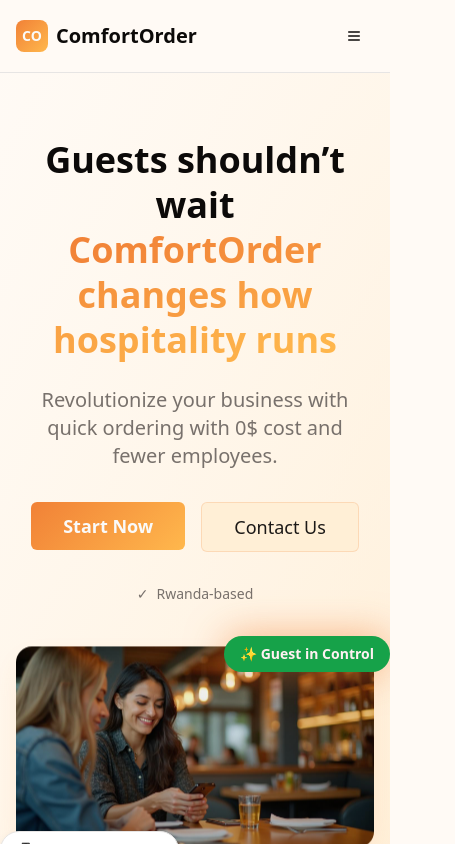
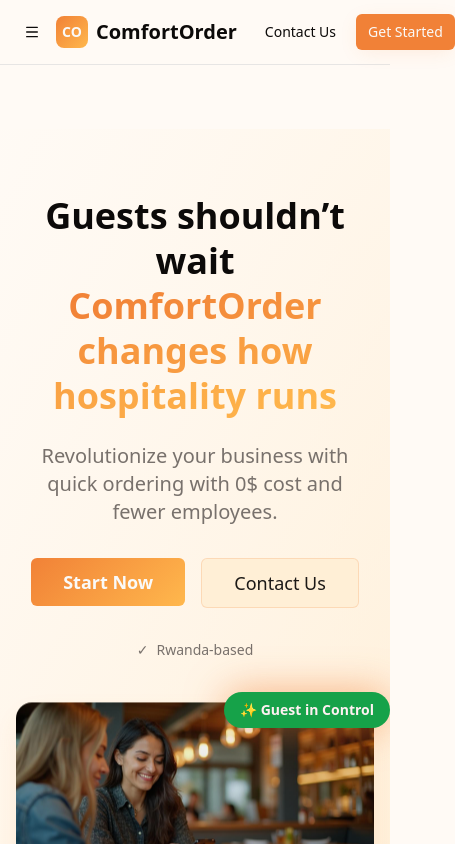
Before and after one commit to bilyv/comfortorder, a React (Vite) app: page / in a window 390 px wide. Shown: the top 844 px of the page, 455 px wide, since content can reach past the window. Built offline with nearby package versions, Linux system fonts and the light colour scheme.

Commit message:
Refactor header and add spacing
Update the header component to use a new structure with navigation links, dropdowns, and a mobile menu. Add spacing between the navbar and the hero section.

```diff
--- a/src/components/Header.tsx
+++ b/src/components/Header.tsx
@@ -1,66 +1,259 @@
-import { useState } from "react";
+import { BookOpenIcon, InfoIcon, LifeBuoyIcon } from "lucide-react";
+import Logo from "@/components/ui/logo";
+import { cn } from "@/lib/utils";
 import { Button } from "@/components/ui/button";
-import { Tabs, TabsList, TabsTrigger } from "@/components/ui/tabs";
-import { Sheet, SheetContent, SheetTrigger } from "@/components/ui/sheet";
-import { Menu } from "lucide-react";
+import {
+  NavigationMenu,
+  NavigationMenuContent,
+  NavigationMenuItem,
+  NavigationMenuLink,
+  NavigationMenuList,
+  NavigationMenuTrigger,
+} from "@/components/ui/navigation-menu";
+import {
+  Popover,
+  PopoverContent,
+  PopoverTrigger,
+} from "@/components/ui/popover";
 import ContactModal from "@/components/ContactModal";
+
+// Navigation links array to be used in both desktop and mobile menus
+const navigationLinks = [
+  {
+    label: "Services",
+    submenu: true,
+    type: "description",
+    items: [
+      {
+        href: "#",
+        label: "Quick Ordering",
+        description: "Fast and efficient ordering system for guests.",
+      },
+      {
+        href: "#",
+        label: "Staff Management",
+        description: "Reduce staff workload with automated processes.",
+      },
+      {
+        href: "#",
+        label: "Analytics",
+        description: "Track performance and guest satisfaction.",
+      },
+    ],
+  },
+  {
+    label: "Solutions",
+    submenu: true,
+    type: "simple",
+    items: [
+      { href: "#", label: "For Restaurants" },
+      { href: "#", label: "For Hotels" },
+      { href: "#", label: "For Cafes" },
+      { href: "#", label: "For Bars" },
+    ],
+  },
+  {
+    label: "Resources",
+    submenu: true,
+    type: "icon",
+    items: [
+      { href: "#", label: "Getting Started", icon: "BookOpenIcon" },
+      { href: "#", label: "Support", icon: "LifeBuoyIcon" },
+      { href: "#", label: "About Us", icon: "InfoIcon" },
+    ],
+  },
+];
+
 const Header = () => {
-  const [isOpen, setIsOpen] = useState(false);
+  return (
+    <header className="bg-background/95 backdrop-blur-sm border-b border-border sticky top-0 z-50 px-4 md:px-6">
+      <div className="flex h-16 items-center justify-between gap-4">
+        {/* Left side */}
+        <div className="flex items-center gap-2">
+          {/* Mobile menu trigger */}
+          <Popover>
+            <PopoverTrigger asChild>
+              <Button
+                className="group size-8 md:hidden"
+                variant="ghost"
+                size="icon"
+              >
+                <svg
+                  className="pointer-events-none"
+                  width={16}
+                  height={16}
+                  viewBox="0 0 24 24"
+                  fill="none"
+                  stroke="currentColor"
+                  strokeWidth="2"
+                  strokeLinecap="round"
+                  strokeLinejoin="round"
+                  xmlns="http://www.w3.org/2000/svg"
+                >
+                  <path
+                    d="M4 12L20 12"
+                    className="origin-center -translate-y-[7px] transition-all duration-300 ease-[cubic-bezier(.5,.85,.25,1.1)] group-aria-expanded:translate-x-0 group-aria-expanded:translate-y-0 group-aria-expanded:rotate-[315deg]"
+                  />
+                  <path
+                    d="M4 12H20"
+                    className="origin-center transition-all duration-300 ease-[cubic-bezier(.5,.85,.25,1.8)] group-aria-expanded:rotate-45"
+                  />
+                  <path
+                    d="M4 12H20"
+                    className="origin-center translate-y-[7px] transition-all duration-300 ease-[cubic-bezier(.5,.85,.25,1.1)] group-aria-expanded:translate-y-0 group-aria-expanded:rotate-[135deg]"
+                  />
+                </svg>
+              </Button>
+            </PopoverTrigger>
+            <PopoverContent align="start" className="w-64 p-1 md:hidden">
+              <NavigationMenu className="max-w-none *:w-full">
+                <NavigationMenuList className="flex-col items-start gap-0 md:gap-2">
+                  {navigationLinks.map((link, index) => (
+                    <NavigationMenuItem key={index} className="w-full">
+                      {link.submenu ? (
+                        <>
+                          <div className="text-muted-foreground px-2 py-1.5 text-xs font-medium">
+                            {link.label}
+                          </div>
+                          <ul>
+                            {link.items.map((item, itemIndex) => (
+                              <li key={itemIndex}>
+                                <NavigationMenuLink
+                                  href={item.href}
+                                  className="py-1.5"
+                                >
+                                  {item.label}
+                                </NavigationMenuLink>
+                              </li>
+                            ))}
+                          </ul>
+                        </>
+                       ) : null}
+                      {/* Add separator between different types of items */}
+                      {index < navigationLinks.length - 1 &&
+                        // Show separator if:
+                        // 1. One is submenu and one is simple link OR
+                        // 2. Both are submenus but with different types
+                        ((!link.submenu &&
+                          navigationLinks[index + 1].submenu) ||
+                          (link.submenu &&
+                            !navigationLinks[index + 1].submenu) ||
+                          (link.submenu &&
+                            navigationLinks[index + 1].submenu &&
+                            link.type !== navigationLinks[index + 1].type)) && (
+                          <div
+                            role="separator"
+                            aria-orientation="horizontal"
+                            className="bg-border -mx-1 my-1 h-px w-full"
+                          />
+                        )}
+                    </NavigationMenuItem>
+                  ))}
+                </NavigationMenuList>
+              </NavigationMenu>
+            </PopoverContent>
+          </Popover>
+          {/* Main nav */}
+          <div className="flex items-center gap-6">
+            <a href="#" className="text-primary hover:text-primary/90">
+              <Logo />
+            </a>
+            {/* Navigation menu */}
+            <NavigationMenu className="max-md:hidden">
+              <NavigationMenuList className="gap-2">
+                {navigationLinks.map((link, index) => (
+                  <NavigationMenuItem key={index}>
+                    {link.submenu ? (
+                      <>
+                        <NavigationMenuTrigger className="text-muted-foreground hover:text-primary bg-transparent px-2 py-1.5 font-medium *:[svg]:-me-0.5 *:[svg]:size-3.5">
+                          {link.label}
+                        </NavigationMenuTrigger>
+                        <NavigationMenuContent className="data-[motion=from-end]:slide-in-from-right-16! data-[motion=from-start]:slide-in-from-left-16! data-[motion=to-end]:slide-out-to-right-16! data-[motion=to-start]:slide-out-to-left-16! z-50 p-1">
+                          <ul
+                            className={cn(
+                              link.type === "description"
+                                ? "min-w-64"
+                                : "min-w-48"
+                            )}
+                          >
+                            {link.items.map((item, itemIndex) => (
+                              <li key={itemIndex}>
+                                <NavigationMenuLink
+                                  href={item.href}
+                                  className="py-1.5"
+                                >
+                                  {/* Display icon if present */}
+                                  {link.type === "icon" && "icon" in item && (
+                                    <div className="flex items-center gap-2">
+                                      {item.icon === "BookOpenIcon" && (
+                                        <BookOpenIcon
+                                          size={16}
+                                          className="text-foreground opacity-60"
+                                          aria-hidden="true"
+                                        />
+                                      )}
+                                      {item.icon === "LifeBuoyIcon" && (
+                                        <LifeBuoyIcon
+                                          size={16}
+                                          className="text-foreground opacity-60"
+                                          aria-hidden="true"
+                                        />
+                                      )}
+                                      {item.icon === "InfoIcon" && (
+                                        <InfoIcon
+                                          size={16}
+                                          className="text-foreground opacity-60"
+                                          aria-hidden="true"
+                                        />
+                                      )}
+                                      <span>{item.label}</span>
+                                    </div>
+                                  )}
 
-  return (
-    <header className="bg-background/95 backdrop-blur-sm border-b border-border sticky top-0 z-50">
-      <div className="container mx-auto px-4 py-4">
-        <div className="flex items-center justify-between">
-          {/* Logo */}
-          <div className="flex items-center space-x-2">
-            <div className="w-8 h-8 bg-gradient-primary rounded-lg flex items-center justify-center">
-              <span className="text-primary-foreground font-bold text-sm">CO</span>
+                                  {/* Display label with description if present */}
+                                  {link.type === "description" &&
+                                  "description" in item ? (
+                                    <div className="space-y-1">
+                                      <div className="font-medium">
+                                        {item.label}
                                       </div>
-            <span className="text-xl font-bold text-foreground">ComfortOrder</span>
+                                      <p className="text-muted-foreground line-clamp-2 text-xs">
+                                        {item.description}
+                                      </p>
                                     </div>
-
-          {/* Desktop Navigation */}
-          <Tabs defaultValue="who-we-are" className="hidden lg:block">
-            <TabsList className="bg-muted/50">
-              <TabsTrigger value="who-we-are" className="data-[state=active]:bg-background">Who We Are</TabsTrigger>
-              <TabsTrigger value="what-we-provide" className="data-[state=active]:bg-background">What We Provide</TabsTrigger>
-            </TabsList>
-          </Tabs>
-
-          {/* Desktop Action Buttons */}
-          <div className="hidden lg:flex items-center gap-3">
+                                  ) : (
+                                    // Display simple label if not icon or description type
+                                    !link.type ||
+                                    (link.type !== "icon" &&
+                                      link.type !== "description" && (
+                                        <span>{item.label}</span>
+                                      ))
+                                  )}
+                                </NavigationMenuLink>
+                              </li>
+                            ))}
+                          </ul>
+                        </NavigationMenuContent>
+                      </>
+                    ) : null}
+                  </NavigationMenuItem>
+                ))}
+              </NavigationMenuList>
+            </NavigationMenu>
+          </div>
+        </div>
+        {/* Right side */}
+        <div className="flex items-center gap-2">
           <ContactModal>
-              <Button variant="outline" size="sm">
+            <Button variant="ghost" size="sm" className="text-sm">
               Contact Us
             </Button>
           </ContactModal>
-          </div>
-
-          {/* Mobile Hamburger Menu */}
-          <Sheet open={isOpen} onOpenChange={setIsOpen}>
-            <SheetTrigger asChild className="lg:hidden">
-              <Button variant="ghost" size="icon">
-                <Menu className="h-6 w-6" />
-              </Button>
-            </SheetTrigger>
-            <SheetContent side="right" className="w-[300px] sm:w-[400px]">
-              <nav className="flex flex-col space-y-4 mt-8">
-                <Button variant="ghost" className="justify-start text-lg">
-                  Who We Are
-                </Button>
-                <Button variant="ghost" className="justify-start text-lg">
-                  What We Provide
-                </Button>
-                <div className="flex flex-col gap-3 mt-8">
           <ContactModal>
-                    <Button variant="outline" size="lg">
-                      Contact Us
+            <Button size="sm" className="text-sm">
+              Get Started
             </Button>
           </ContactModal>
-                </div>
-              </nav>
-            </SheetContent>
-          </Sheet>
         </div>
       </div>
     </header>
--- a/src/components/HeroSection.tsx
+++ b/src/components/HeroSection.tsx
@@ -2,7 +2,7 @@ import { Button } from "@/components/ui/button";
 import { Badge } from "@/components/ui/badge";
 import heroImage from "@/assets/hero-guest.jpg";
 const HeroSection = () => {
-  return <section className="relative min-h-screen flex items-center justify-center bg-gradient-hero overflow-hidden">
+  return <section className="relative min-h-screen flex items-center justify-center bg-gradient-hero overflow-hidden mt-16">
       <div className="absolute inset-0 bg-gradient-to-br from-background/95 to-warm/50" />
 
       <div className="container mx-auto px-4 relative z-10">
--- /dev/null
+++ b/src/components/ui/logo.tsx
@@ -0,0 +1,12 @@
+const Logo = () => {
+  return (
+    <div className="flex items-center space-x-2">
+      <div className="w-8 h-8 bg-gradient-primary rounded-lg flex items-center justify-center">
+        <span className="text-primary-foreground font-bold text-sm">CO</span>
+      </div>
+      <span className="text-xl font-bold text-foreground">ComfortOrder</span>
+    </div>
+  );
+};
+
+export default Logo;
```
Lines whose indentation alone changed are shown as unchanged.
